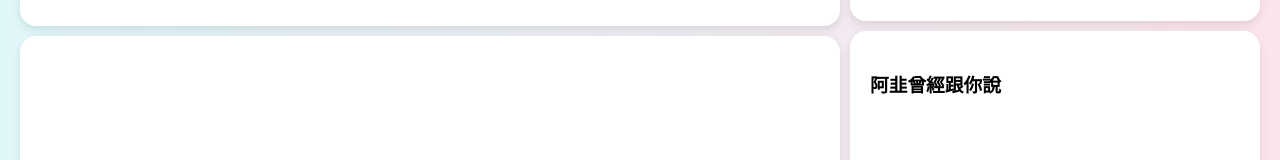
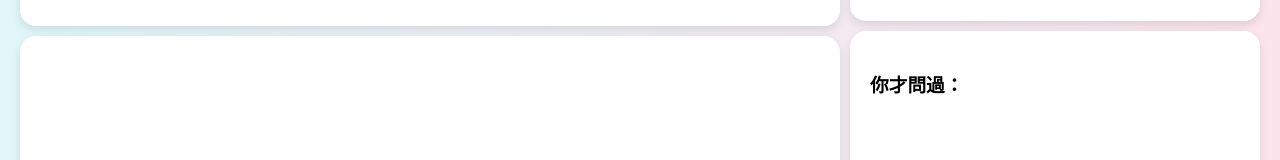
Before and after one commit to yiuee1209/beststockhelper.github.io, a plain HTML site: page index.html in a window 1280 px wide. Shown: the part 369-529 px from the top of the page. Drawn offline with nearby package versions, Linux system fonts and the light colour scheme.

Commit message:
Update index.html

```diff
--- a/index.html
+++ b/index.html
@@ -27,7 +27,7 @@
                 <div id="analyze_9"></div>
             </div>
             <div class="history-box">
-                <h3>阿韭曾經跟你說</h3>
+                <h3>你才問過：</h3>
                 <ul id="history-list"></ul>
             </div>
         </div>
```
